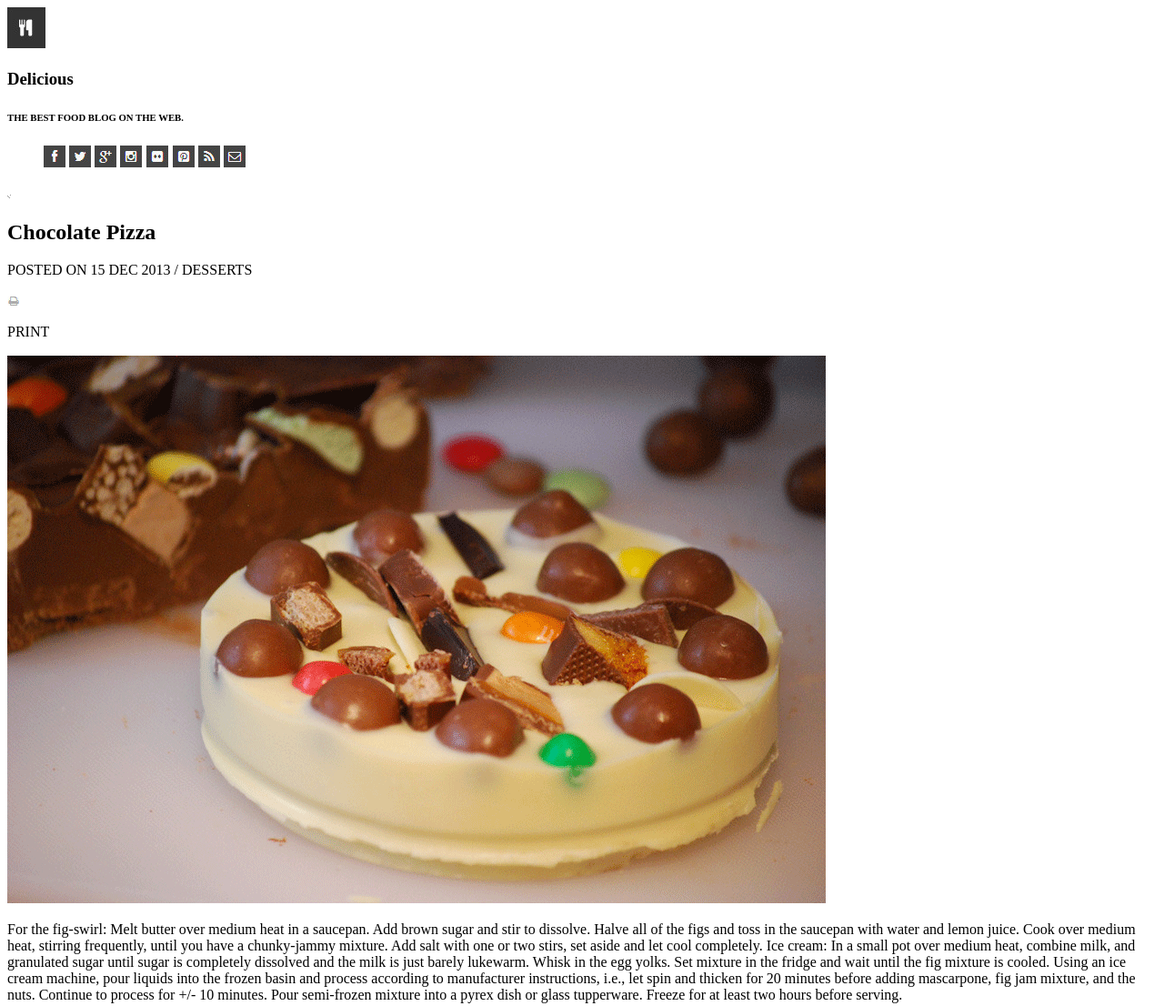
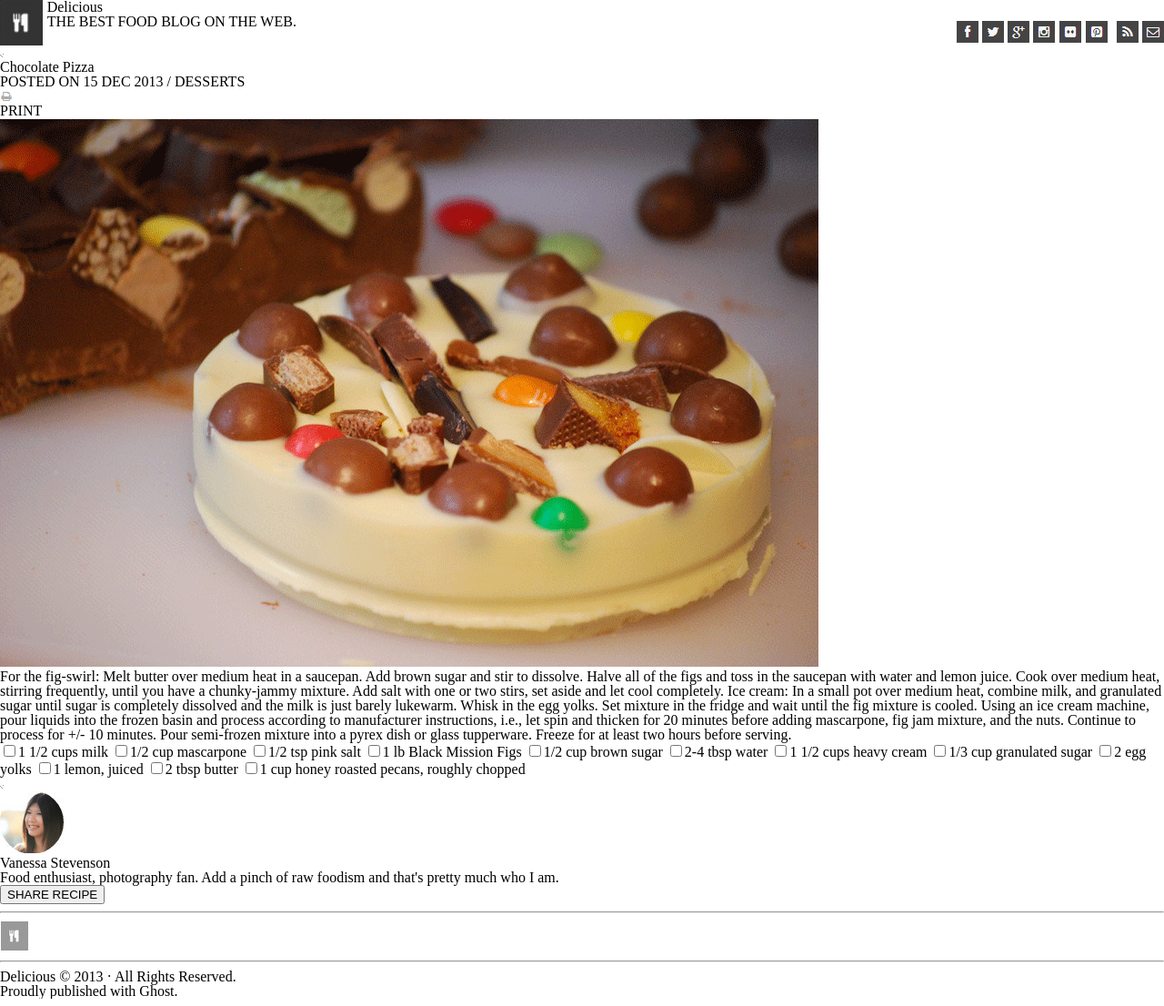
Before and after one commit to drmeloy/lab-10-chocolate-pizza, a plain HTML site: page index.html in a window 1280 px wide. Shown: the whole page at 91% size. Drawn offline with Linux system fonts and the light colour scheme.

Commit message:
styled header

```diff
--- a/index.html
+++ b/index.html
@@ -5,27 +5,33 @@
     <meta charset="UTF-8">
     <meta name="viewport" content="width=device-width, initial-scale=1.0">
     <meta http-equiv="X-UA-Compatible" content="ie=edge">
+    <link rel="stylesheet" href="reset.css">
     <link rel="stylesheet" href="style.css">
     <title>Chocolate Pizza</title>
 </head>
 
 <body>
     <header id="page-header">
-        <img src="img/icons/logo.png" ale="Delicious logo" />
-        <h3>Delicious</h3>
-        <h6>THE BEST FOOD BLOG ON THE WEB.</h6>
-        <figure id="logo-chain">
+        <figure class="logo">
+            <img src="img/icons/logo.png"   alt="Delicious logo" />
+
+        <span class="delicious">
+            Delicious<br>
+            <span class="the-best">THE BEST FOOD BLOG ON THE WEB.</span>
+        </span>
+        </figure>
+        <figure class="logo-chain">
             <img src="./img/icons/fb-icon.png" alt="Facebook icon" />
             <img src="./img/icons/twit-icon.png" alt="Twitter icon" />
             <img src="./img/icons/gp-icon.png" alt="Google plus icon" />
             <img src="./img/icons/insta-icon.png" alt="Instagram icon" />
             <img src="./img/icons/flic-icon.png" alt="Flickr icon" />
-            <img src="./img/icons/pint-icon.png" alt="Pinterest icon" id="pint-icon" />
+            <img src="./img/icons/pint-icon.png" alt="Pinterest icon" class="pint-icon" />
             <img src="./img/icons/rss-icon.png" alt="RSS icon" />
             <img src="./img/icons/mail-icon.png" alt="Mail icon" />
         </figure>
-        <img src="./img/icons/hr-img.png" alt="horizontal row separator" id="hr-icon" />
     </header>
+    <img src="./img/icons/hr-img.png" alt="horizontal row separator" class="hr-icon" />
     <section id="recipe-header">
         <container class="heading">
             <h2>Chocolate Pizza</h2>
@@ -46,8 +52,40 @@
             Using an ice cream machine, pour liquids into the frozen basin and process according to manufacturer instructions, i.e., let spin and thicken for 20 minutes before adding mascarpone, fig jam mixture, and the nuts. Continue to process for +/- 10 minutes. Pour semi-frozen mixture into a pyrex dish or glass tupperware. Freeze for at least two hours before serving.
         </p>
     </section>
-
-
+    <section id="recipe">
+        <label>
+            <input type="checkbox"><span>1 1/2 cups milk</span>
+            <input type="checkbox"><span>1/2 cup mascarpone</span>
+            <input type="checkbox"><span>1/2 tsp pink salt</span>
+            <input type="checkbox"><span>1 lb Black Mission Figs</span>
+            <input type="checkbox"><span>1/2 cup brown sugar</span>
+            <input type="checkbox"><span>2-4 tbsp water</span>
+            <input type="checkbox"><span>1 1/2 cups heavy cream</span>
+            <input type="checkbox"><span>1/3 cup granulated sugar</span>
+            <input type="checkbox"><span>2 egg yolks</span>
+            <input type="checkbox"><span>1 lemon, juiced</span>
+            <input type="checkbox"><span>2 tbsp butter</span>
+            <input type="checkbox"><span>1 cup honey roasted pecans, roughly chopped</span>
+        </label>
+    </section>
+    <img src="./img/icons/hr-img.png" alt="horizontal row separator" class="hr-icon" />
+    <section id="about">
+        <img src="./img/van-pic.png" alt="Picture of Vanessa" />
+        <p>Vanessa Stevenson</p>
+        <p>Food enthusiast, photography fan. Add a pinch of raw foodism and that's pretty much who I am.</p>
+        <button id="share-button">SHARE RECIPE</button>
+    </section>
+    <footer>
+        <section id="footer-divider">
+            <hr>
+            <img src="./img/icons/small-logo.png" alt="Small Delicious logo" />
+            <hr>
+        </section>
+        <p>
+            Delicious &copy; 2013 &middot; All Rights Reserved. <br>
+            Proudly published with Ghost.
+        </p>
+    </footer>
 
     <script type="module" src="app.js"></script>
 </body>
--- /dev/null
+++ b/reset.css
@@ -0,0 +1,48 @@
+/* http://meyerweb.com/eric/tools/css/reset/
+   v2.0 | 20110126
+   License: none (public domain)
+*/
+
+html, body, div, span, applet, object, iframe,
+h1, h2, h3, h4, h5, h6, p, blockquote, pre,
+a, abbr, acronym, address, big, cite, code,
+del, dfn, em, img, ins, kbd, q, s, samp,
+small, strike, strong, sub, sup, tt, var,
+b, u, i, center,
+dl, dt, dd, ol, ul, li,
+fieldset, form, label, legend,
+table, caption, tbody, tfoot, thead, tr, th, td,
+article, aside, canvas, details, embed,
+figure, figcaption, footer, header, hgroup,
+menu, nav, output, ruby, section, summary,
+time, mark, audio, video {
+	margin: 0;
+	padding: 0;
+	border: 0;
+	font-size: 100%;
+	font: inherit;
+	vertical-align: baseline;
+}
+/* HTML5 display-role reset for older browsers */
+article, aside, details, figcaption, figure,
+footer, header, hgroup, menu, nav, section {
+	display: block;
+}
+body {
+	line-height: 1;
+}
+ol, ul {
+	list-style: none;
+}
+blockquote, q {
+	quotes: none;
+}
+blockquote:before, blockquote:after,
+q:before, q:after {
+	content: '';
+	content: none;
+}
+table {
+	border-collapse: collapse;
+	border-spacing: 0;
+}
--- a/style.css
+++ b/style.css
@@ -0,0 +1,24 @@
+#page-header {
+    display: flex;
+    flex-direction: row;
+    align-items: flex-start;
+    justify-content: space-between;
+    width: 100%
+}
+
+#page-header .logo {
+    height: 50px;
+    display: flex;
+}
+
+#page-header .logo-chain {
+    align-self: flex-end;
+}
+
+#page-header .delicious {
+    margin-left: 5px;
+}
+
+#page-header .logo-chain .pint-icon {
+    margin-right: 6px;
+}
```
